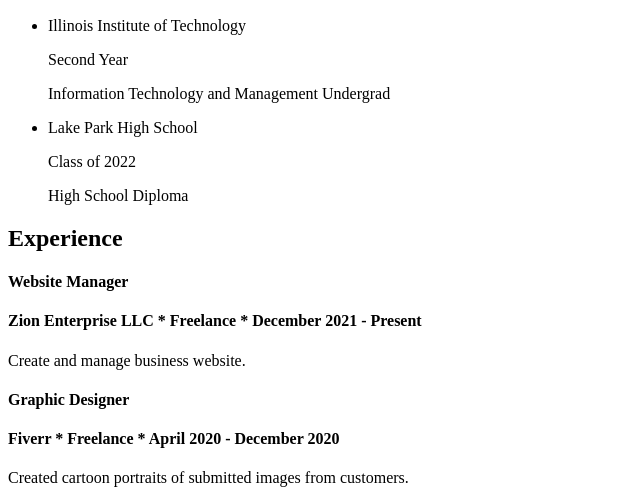
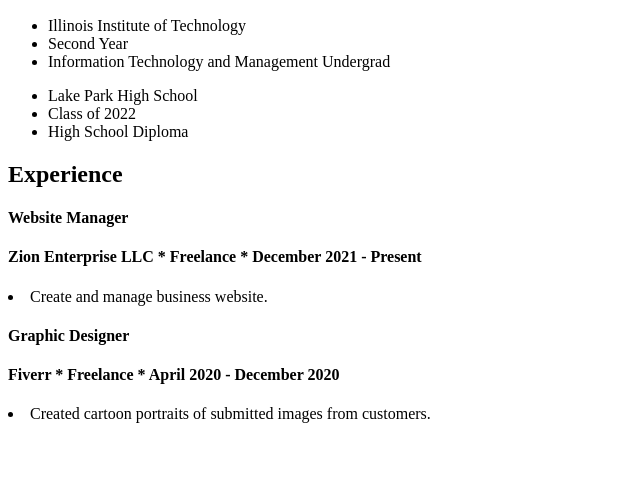
Before and after one commit to dnl-trrs/project1, a plain HTML site: page resume.html in a window 1280 px wide. Shown: the part 449-952 px from the top of the page, without its empty margins (0-640 px from the left). After the commit the page ends 880 px from the top, so only its background shows below. Drawn offline with Linux system fonts and the light colour scheme.

Commit message:
fixed lists
changed from <p> to <li>

```diff
--- a/resume.html
+++ b/resume.html
@@ -23,23 +23,23 @@
     <h2>Education</h2><img src="img/iit logo.png" width="25%" alt="Illinois Tech (IIT)">
     <ul>
     <li>Illinois Institute of Technology</li>
-    <p>Second Year</p>
-    <p>Information Technology and Management Undergrad</p>
+    <li>Second Year</li>
+    <li>Information Technology and Management Undergrad</li>
     </ul>
     <ul>
     <li>Lake Park High School</li>
-    <p>Class of 2022</p>
-    <p>High School Diploma</p>
+    <li>Class of 2022</li>
+    <li>High School Diploma</li>
     </ul>
 
     <h2>Experience</h2>
     <h4>Website Manager</h4>
     <h4>Zion Enterprise LLC * Freelance * December 2021 - Present</h4>
-    <p>Create and manage business website.</p>
+    <li>Create and manage business website.</li>
 
     <h4>Graphic Designer</h4>
     <h4>Fiverr * Freelance * April 2020 - December 2020</h4>
-    <p>Created cartoon portraits of submitted images from customers.</p>
+    <li>Created cartoon portraits of submitted images from customers.</li>
 
 </body>
 </html>
```
Also changed, not shown: aboutme.html (+3 -3 lines).
